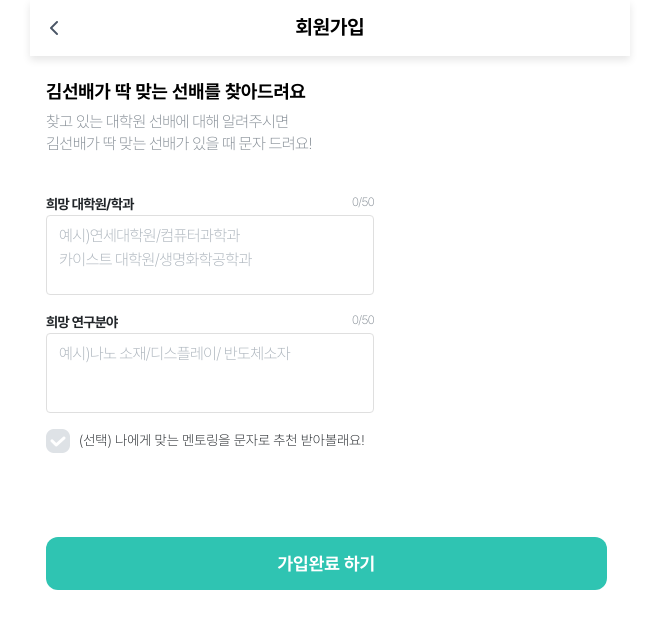
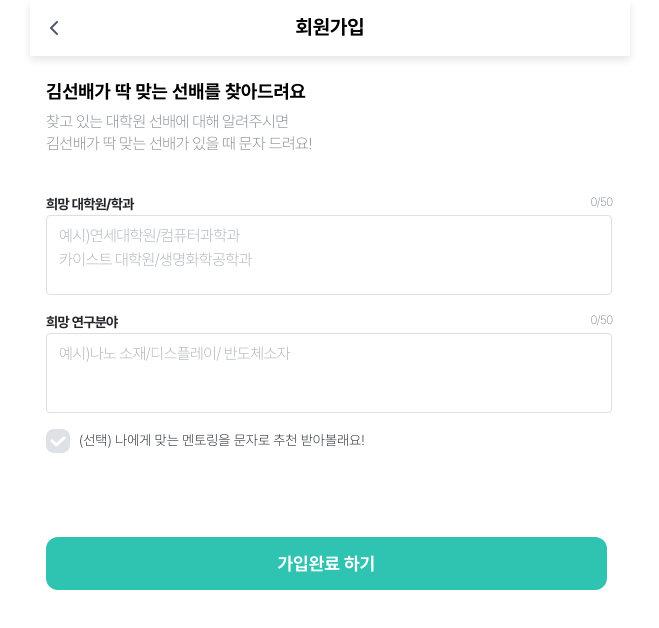
Before and after one commit to WE-ARE-RACCOONS/postgraduate-front, a Next.js app: page /signup/1/common-info/matching-info in a window 1280 px wide. Shown: the top 628 px of the page, without its empty margins (310-969 px from the left). Built offline with nearby package versions, Linux system fonts and the light colour scheme.

Commit message:
RAC-268 feat: 넓이조정

```diff
--- a/src/components/SingleForm/MatchingForm/MatchingForm.styled.ts
+++ b/src/components/SingleForm/MatchingForm/MatchingForm.styled.ts
@@ -1,11 +1,10 @@
 import styled from 'styled-components';
 
 export const MatchingFormContainer = styled.div`
-  width: 20.5rem;
   margin-bottom: 1rem;
 
   #matching-info-form {
-    width: 20.5rem;
+    width: 97%;
     display: flex;
     height: 5rem;
     padding: 0.5rem 0.75rem;
@@ -34,7 +33,7 @@ export const MatchingFormContainer = styled.div`
 `;
 
 export const MatchingFormHeader = styled.div`
-  width: 20.5rem;
+  width: 97%;
   display: flex;
   justify-content: space-between;
 
```
